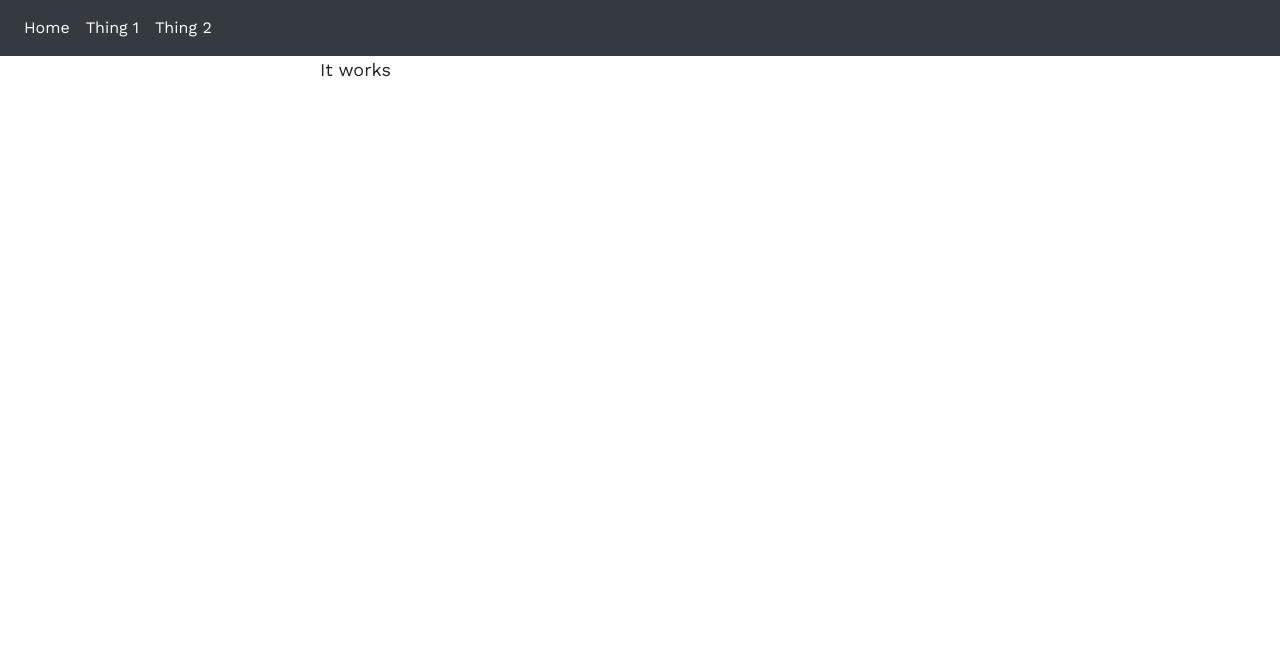
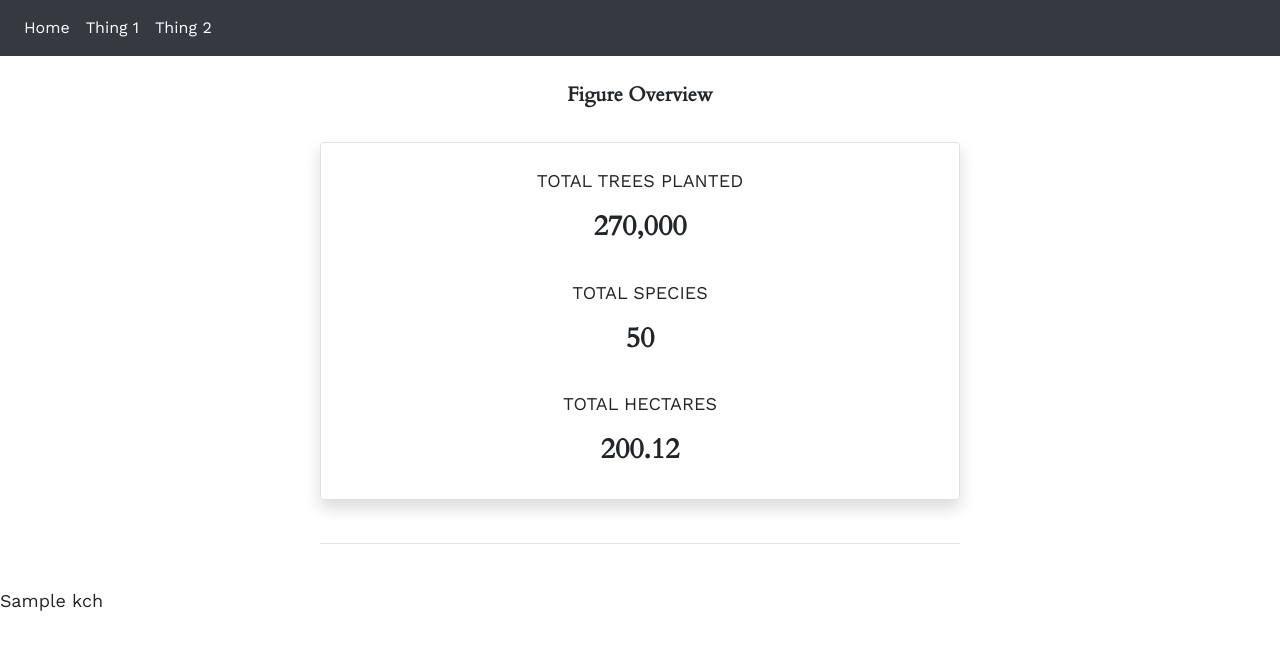
Before and after one commit to nueldeli/flrdashboard, a Django app: template figure/templates/figure/figure_index.html in a window 1280 px wide. Shown: the top 650 px of the page. Run offline with Django 4.2, Linux system fonts and the light colour scheme; data comes from the database, SQL or seed files in the repository; both versions use the stored data as it was after the commit; tables that the repository leaves empty hold one stand-in row (values such as "Sample post"); the template is opened without the code that fills it: values that come from a table or form of the project are taken from there, most other values are stand-ins (such as "Sample title", 1, 10 or a date in 2020); some libraries are stand-ins or nearby versions.

Commit message:
Updated models.py

```diff
--- a/figure/models.py
+++ b/figure/models.py
@@ -9,14 +9,14 @@ class FigureOverview(models.Model):
 	total_hectares = models.FloatField()
 
 	def __str__(self):
-		return self.total_trees_planted
+		return str(self.total_trees_planted)
 
 	def get_absolute_url(self):
 		return reverse_lazy('figure_index')
 
 class Division(models.Model):
 	division_name = models.CharField(max_length=100)
-	division_img = models.ImageField()
+	division_img = models.ImageField('Division', null=True, upload_to='division_img/')
 
 	def __str__(self):
 		return self.division_name
@@ -43,3 +43,13 @@ class PlantingFigure(models.Model):
 
 	def get_absolute_url(self):
 		return reverse_lazy('figure_index')
+
+class FigureByDivision(models.Model):
+	figure_division = models.ForeignKey(Division, null=True, on_delete=models.CASCADE)
+	division_total_trees_planted = models.IntegerField()
+
+	def __str__(self):
+		return self.figure_division + ' ' + str(self.division_total_trees_planted)
+
+	def get_absolute_url(self):
+		return reverse_lazy('figure_index')
--- a/figure/templates/figure/figure_index.html
+++ b/figure/templates/figure/figure_index.html
@@ -1,7 +1,32 @@
 {% extends 'base.html' %}
 
 {% block content %}
+<br>
+<h5 class="text-center">Figure Overview</h5>
+<br>
+<div class="custom-div text-center border shadow rounded p-4">
+	{% for figure in figure_overview_data %}
+		<p>TOTAL TREES PLANTED</p>
+		<h3>{{ figure.total_trees_planted }}</h3>
+
+		<br>
+
+		<p>TOTAL SPECIES</p>
+		<h3>{{ figure.total_species }}</h3>
+
+		<br>
+
+		<p>TOTAL HECTARES</p>
+		<h3>{{ figure.total_hectares }}</h3>
+	{% endfor %}
+</div>
+
+<br>
+
 <div class="custom-div">
-	<p>It works</p>
+	<hr>
 </div>
+
+<br>
+		<p>{{kch_data.planting_program_name}}</p>
 {% endblock %}
--- a/figure/urls.py
+++ b/figure/urls.py
@@ -1,6 +1,6 @@
 from django.urls import path
-from .views import FigureIndexView
+from .views import figure_index_view
 
 urlpatterns = [
-	path('', FigureIndexView.as_view(), name='figure_index'),
+	path('', figure_index_view, name='figure_index'),
 ]
--- a/flrdashboard/settings.py
+++ b/flrdashboard/settings.py
@@ -116,6 +116,8 @@ USE_I18N = True
 
 USE_TZ = True
 
+# Added: Thousand comma separator
+USE_THOUSAND_SEPARATOR = True
 
 # Static files (CSS, JavaScript, Images)
 # https://docs.djangoproject.com/en/4.0/howto/static-files/
```
Also changed, not shown: figure/admin.py (+4 -3 lines), figure/views.py (+28 -3 lines), db.sqlite3, figure/migrations/0002_alter_division_division_img.py (added), flrdashboard/media/division_img/div_btu.png (added), flrdashboard/media/division_img/div_kch.png (added), flrdashboard/media/division_img/div_kpt.png (added), flrdashboard/media/division_img/div_lws.png (added), flrdashboard/media/division_img/div_myy.png (added), flrdashboard/media/division_img/div_sa.png (added), flrdashboard/media/division_img/div_sb.png (added), flrdashboard/media/division_img/div_srk.png (added).
